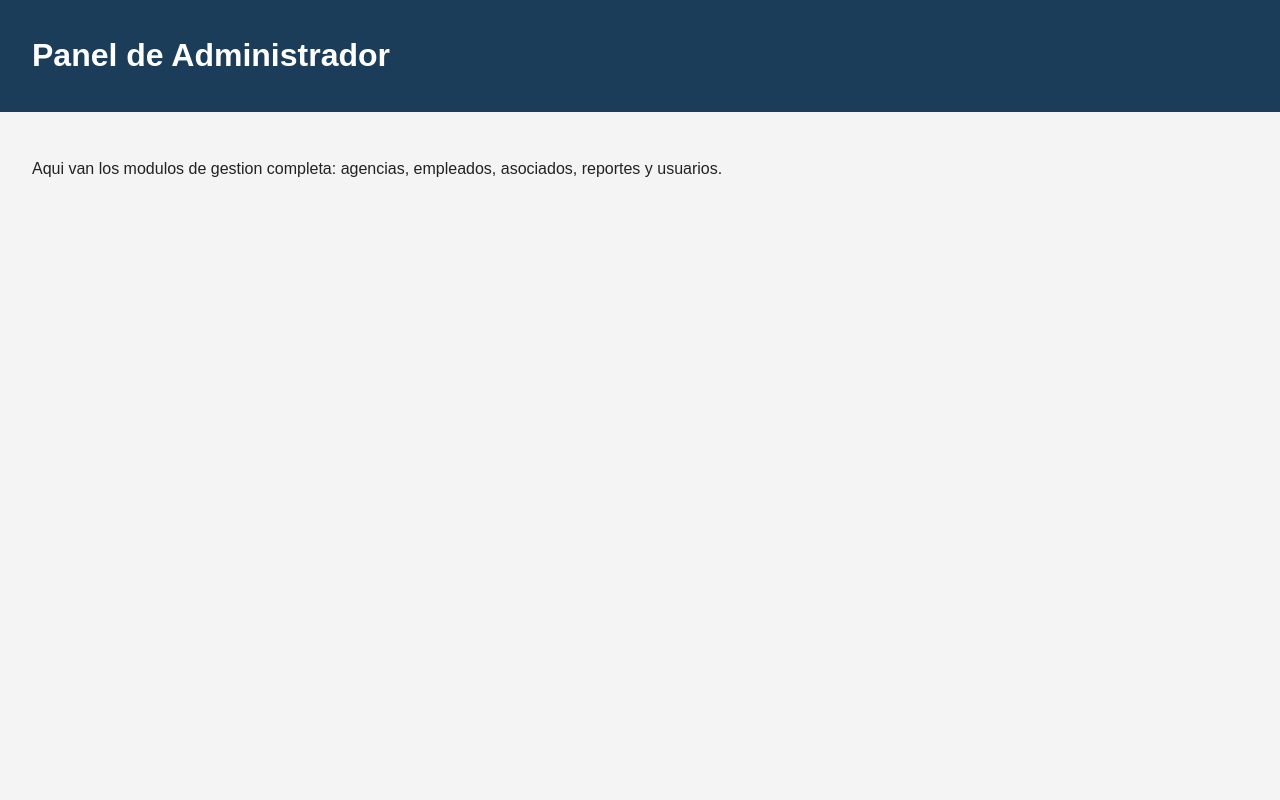
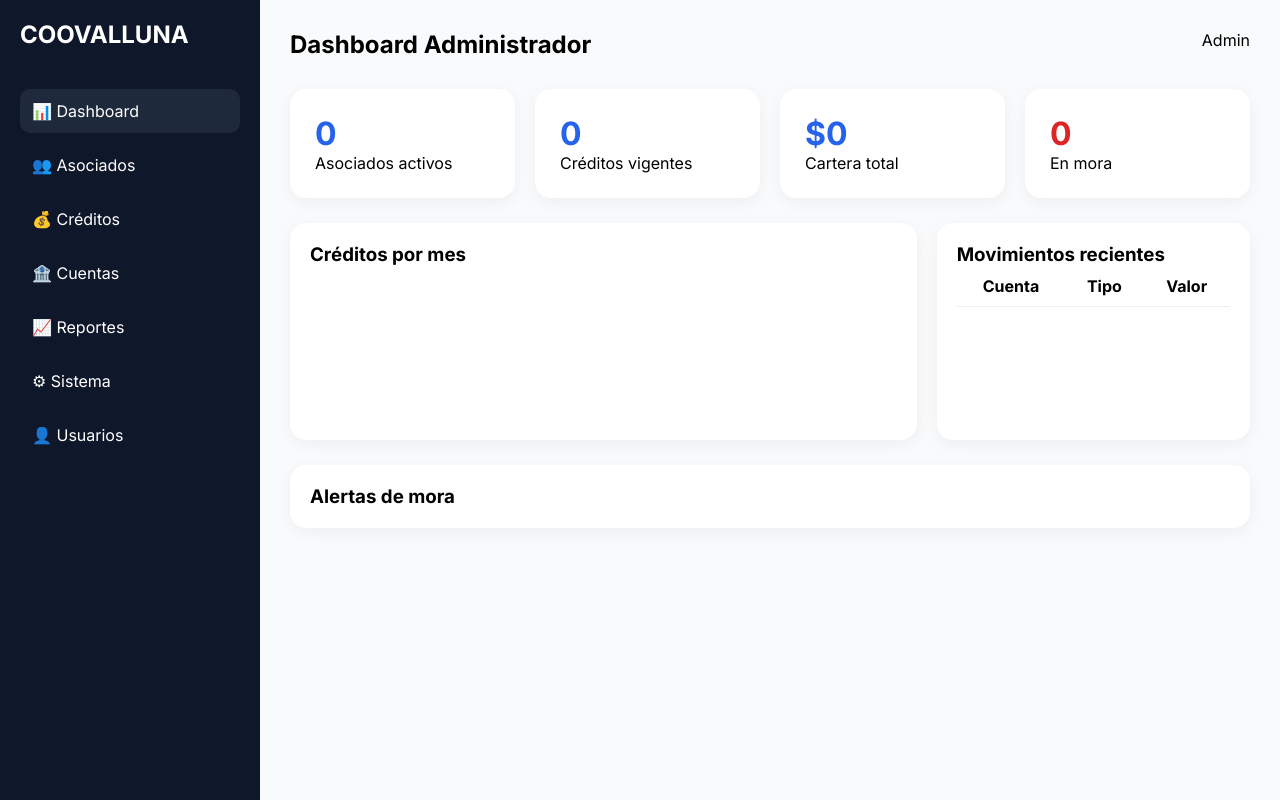
Before and after one commit to JuanPabloRada/ProyectoBD_COOVALLUNA, a plain HTML site: page frontend/admin/index.html in a window 1280 px wide. Drawn offline with nearby package versions, Linux system fonts and the light colour scheme; no server answers.

Commit message:
Merge branch 'backend' of https://github.com/JuanPabloRada/ProyectoBD_COOVALLUNA into frontend

```diff
--- /dev/null
+++ b/frontend/admin/dashboard.css
@@ -0,0 +1,134 @@
+:root{
+    --primary:#0F172A;
+    --blue:#2563EB;
+    --bg:#F8FAFC;
+    --card:#FFFFFF;
+    --border:#E2E8F0;
+    --text:#1E293B;
+    --danger:#DC2626;
+}
+
+*{
+    margin:0;
+    padding:0;
+    box-sizing:border-box;
+    font-family:'Inter',sans-serif;
+}
+
+body{
+    background:var(--bg);
+}
+
+.layout{
+    display:flex;
+    min-height:100vh;
+}
+
+.sidebar{
+    width:260px;
+    background:var(--primary);
+    color:white;
+    padding:20px;
+}
+
+.logo{
+    font-size:24px;
+    font-weight:700;
+    margin-bottom:40px;
+}
+
+.sidebar nav{
+    display:flex;
+    flex-direction:column;
+    gap:10px;
+}
+
+.sidebar a{
+    padding:12px;
+    border-radius:10px;
+    cursor:pointer;
+}
+
+.sidebar a:hover,
+.active{
+    background:#1E293B;
+}
+
+.content{
+    flex:1;
+    padding:30px;
+}
+
+.header{
+    display:flex;
+    justify-content:space-between;
+    margin-bottom:30px;
+}
+
+.cards{
+    display:grid;
+    grid-template-columns:repeat(4,1fr);
+    gap:20px;
+}
+
+.card{
+    background:white;
+    padding:25px;
+    border-radius:16px;
+    box-shadow:0 4px 15px rgba(0,0,0,.05);
+}
+
+.card h3{
+    font-size:32px;
+    color:var(--blue);
+}
+
+.danger h3{
+    color:var(--danger);
+}
+
+.dashboard-grid{
+    margin-top:25px;
+    display:grid;
+    grid-template-columns:2fr 1fr;
+    gap:20px;
+}
+
+.chart-card,
+.table-card,
+.alert-card{
+    background:white;
+    padding:20px;
+    border-radius:16px;
+    box-shadow:0 4px 15px rgba(0,0,0,.05);
+}
+
+table{
+    width:100%;
+    border-collapse:collapse;
+}
+
+th,td{
+    padding:10px;
+    border-bottom:1px solid #eee;
+}
+
+.alert-card{
+    margin-top:25px;
+}
+
+@media(max-width:1000px){
+
+    .cards{
+        grid-template-columns:repeat(2,1fr);
+    }
+
+    .dashboard-grid{
+        grid-template-columns:1fr;
+    }
+
+    .sidebar{
+        display:none;
+    }
+
+}
--- /dev/null
+++ b/frontend/admin/dashboard.js
@@ -0,0 +1,71 @@
+async function cargarDashboard(){
+
+    try{
+
+        const res = await fetch(
+            "http://localhost:3000/api/dashboard"
+        );
+
+        const data = await res.json();
+
+        document.getElementById("asociados").textContent =
+            data.asociados;
+
+        document.getElementById("creditos").textContent =
+            data.creditos;
+
+        document.getElementById("cartera").textContent =
+            "$" + data.cartera.toLocaleString();
+
+        document.getElementById("mora").textContent =
+            data.mora;
+
+        const tbody =
+            document.getElementById("movimientos");
+
+        data.movimientos.forEach(m => {
+
+            tbody.innerHTML += `
+                <tr>
+                    <td>${m.cuenta}</td>
+                    <td>${m.tipo}</td>
+                    <td>$${m.valor}</td>
+                </tr>
+            `;
+
+        });
+
+        const alertas =
+            document.getElementById("alertas");
+
+        data.alertas.forEach(a => {
+
+            alertas.innerHTML += `
+                <li>${a}</li>
+            `;
+
+        });
+
+        new Chart(
+            document.getElementById("creditChart"),
+            {
+                type:"line",
+                data:{
+                    labels:data.grafica.labels,
+                    datasets:[{
+                        label:"Créditos",
+                        data:data.grafica.data,
+                        borderColor:"#2563EB",
+                        fill:false
+                    }]
+                }
+            }
+        );
+
+    }catch(error){
+        console.error(error);
+    }
+
+}
+
+cargarDashboard();
--- a/frontend/admin/index.html
+++ b/frontend/admin/index.html
@@ -1,18 +1,110 @@
 <!DOCTYPE html>
 <html lang="es">
 <head>
-  <meta charset="UTF-8">
-  <title>COOVALLUNA - Administrador</title>
-  <link rel="stylesheet" href="../css/style.css">
+    <meta charset="UTF-8">
+    <meta name="viewport" content="width=device-width, initial-scale=1.0">
+    <title>COOVALLUNA Admin</title>
+
+    <link rel="stylesheet" href="dashboard.css">
+
+    <link rel="preconnect" href="https://fonts.googleapis.com">
+    <link href="https://fonts.googleapis.com/css2?family=Inter:wght@400;500;600;700&display=swap" rel="stylesheet">
+
+    <script src="https://cdn.jsdelivr.net/npm/chart.js"></script>
 </head>
 <body>
-  <header>
-    <h1>Panel de Administrador</h1>
-  </header>
-  <main>
-    <!-- TODO (equipo): modulos de agencias, empleados, asociados, reportes, usuarios y auditoria -->
-    <p>Aqui van los modulos de gestion completa: agencias, empleados, asociados, reportes y usuarios.</p>
-  </main>
-  <script src="../js/api.js"></script>
+
+<div class="layout">
+
+    <aside class="sidebar">
+        <div class="logo">
+            COOVALLUNA
+        </div>
+
+        <nav>
+            <a class="active">📊 Dashboard</a>
+            <a>👥 Asociados</a>
+            <a>💰 Créditos</a>
+            <a>🏦 Cuentas</a>
+            <a>📈 Reportes</a>
+            <a>⚙ Sistema</a>
+            <a>👤 Usuarios</a>
+        </nav>
+    </aside>
+
+    <main class="content">
+
+        <header class="header">
+            <h2>Dashboard Administrador</h2>
+
+            <div class="user">
+                Admin
+            </div>
+        </header>
+
+        <section class="cards">
+
+            <div class="card">
+                <h3 id="asociados">0</h3>
+                <p>Asociados activos</p>
+            </div>
+
+            <div class="card">
+                <h3 id="creditos">0</h3>
+                <p>Créditos vigentes</p>
+            </div>
+
+            <div class="card">
+                <h3 id="cartera">$0</h3>
+                <p>Cartera total</p>
+            </div>
+
+            <div class="card danger">
+                <h3 id="mora">0</h3>
+                <p>En mora</p>
+            </div>
+
+        </section>
+
+        <section class="dashboard-grid">
+
+            <div class="chart-card">
+                <h3>Créditos por mes</h3>
+                <canvas id="creditChart"></canvas>
+            </div>
+
+            <div class="table-card">
+                <h3>Movimientos recientes</h3>
+
+                <table>
+                    <thead>
+                        <tr>
+                            <th>Cuenta</th>
+                            <th>Tipo</th>
+                            <th>Valor</th>
+                        </tr>
+                    </thead>
+
+                    <tbody id="movimientos">
+                    </tbody>
+
+                </table>
+
+            </div>
+
+        </section>
+
+        <section class="alert-card">
+            <h3>Alertas de mora</h3>
+
+            <ul id="alertas"></ul>
+        </section>
+
+    </main>
+
+</div>
+
+<script src="dashboard.js"></script>
+
 </body>
 </html>
```
Also changed, not shown: backend/package.json (added, +16 -0 lines).
